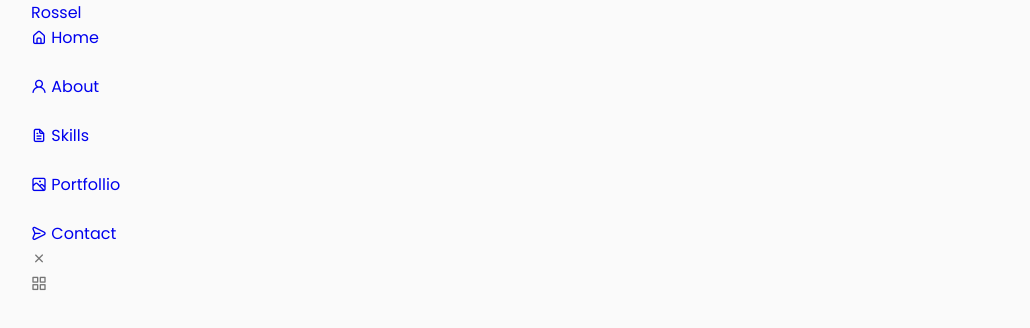
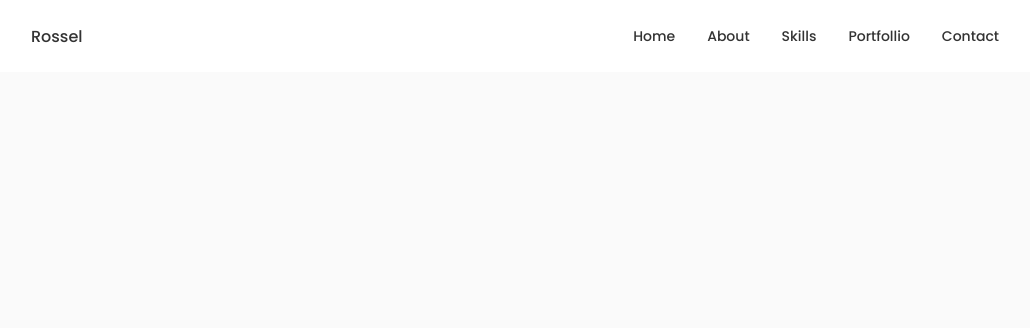
Before and after one commit to MarcoRosselDev/portafollio, a React (Create React App) app: page / in a window 1280 px wide. Shown: the top 328 px of the page, without its empty margins (125-1155 px from the left). Built offline with nearby package versions, Linux system fonts and the light colour scheme.

Commit message:
header styles

```diff
--- a/src/components/header/header.css
+++ b/src/components/header/header.css
@@ -0,0 +1,45 @@
+.header {
+  width: 100%;
+  position: fixed;
+  top: 0;
+  left: 0;
+  z-index: var(--z-fixed);
+  background-color: var(--container-color);
+}
+
+.nav {
+  height: calc(var(--header-height) + 1.5rem);
+  display: flex;
+  justify-content: space-between;
+  align-items: center;
+  column-gap: 1rem;
+}
+
+.nav__logo,
+.nav__toggle {
+  color: var(--title-color);
+  font-weight: var(--font-medium);
+}
+
+.nav__list {
+  display: flex;
+  column-gap: 2rem;
+}
+
+.nav__link {
+  display: flex;
+  flex-direction: column;
+  align-items: center;
+  font-size: var(--small-font-size);
+  color: var(--title-color);
+  font-weight: var(--font-medium);
+  transition: 0.3s;
+}
+
+.nav__icon,
+.nav__close,
+.nav__toggle {
+  display: none;
+}
+
+/* Active link */
```
